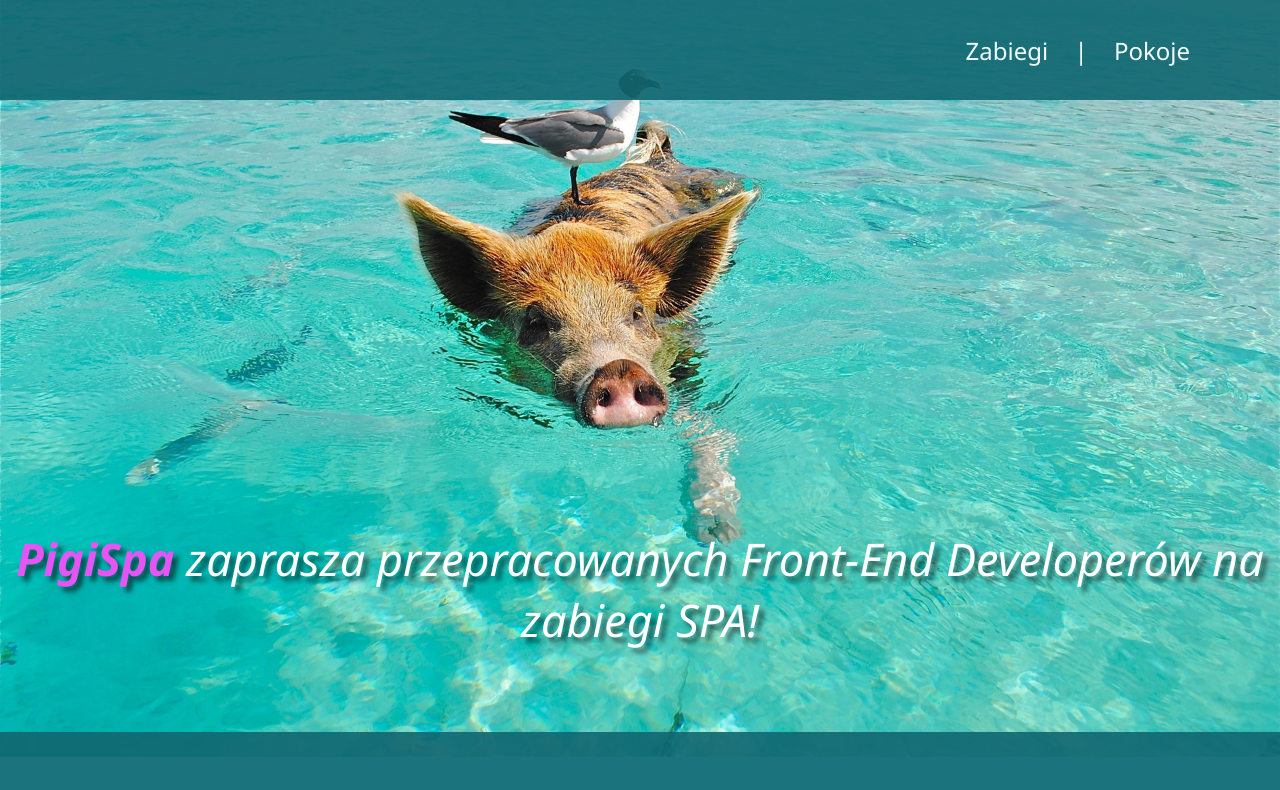
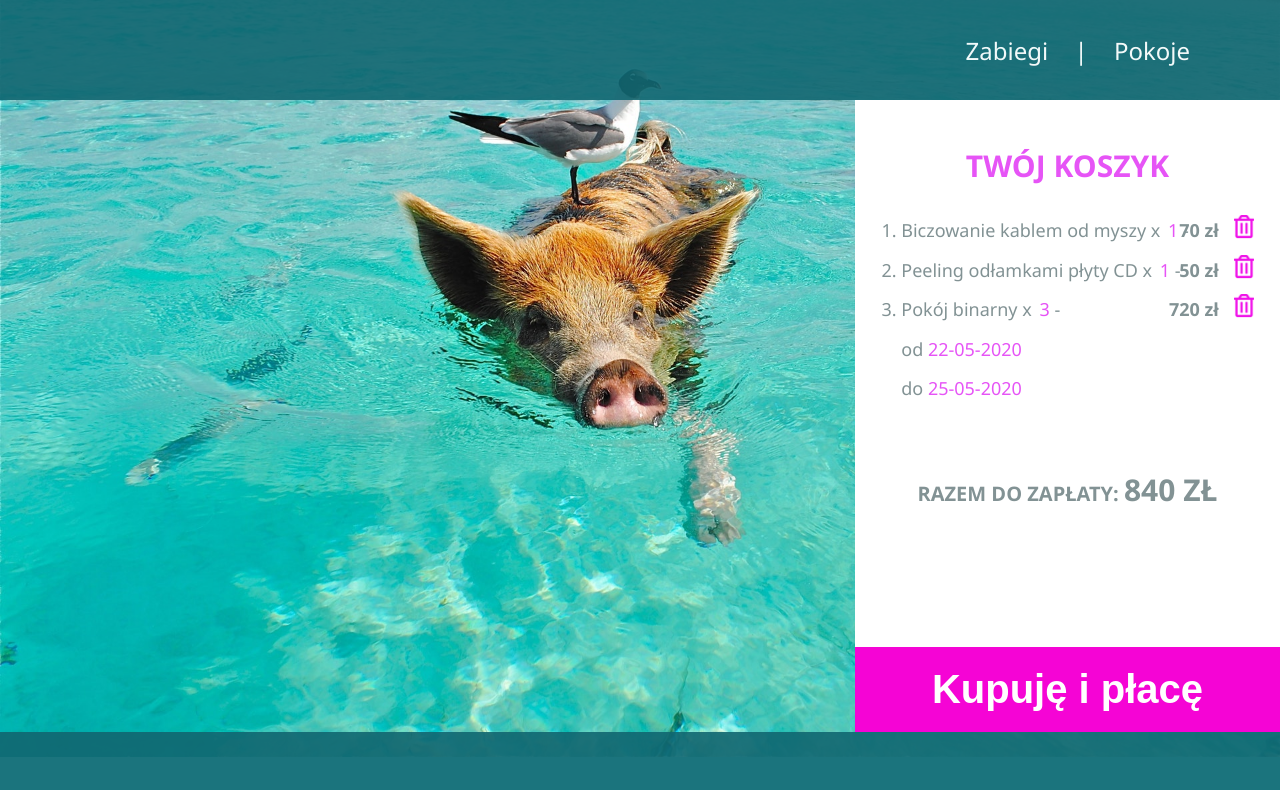
Before and after one commit to hajczek/PigiSpa, a website built with Parcel: page index.html in a window 1280 px wide. Built offline with nearby package versions, Linux system fonts and the light colour scheme.

Commit message:
Added function for button in basket

```diff
--- a/index.html
+++ b/index.html
@@ -30,9 +30,9 @@
     <section>
 
       <!-- WELCOME SLOGAN -->
-      <p class="slogan">
+      <!-- <p class="slogan">
         <span class="pink">PigiSpa</span> zaprasza przepracowanych Front-End Developerów na zabiegi SPA!
-      </p>
+      </p> -->
 
       <!-- REGISTRATION FORM -->
       <!-- <div class="registration-box">
@@ -89,12 +89,12 @@
       </div> -->
 
       <!-- BASKET BOX -->
-      <!-- <div class="basket-box">
-        <h2>TWÓJ KOSZYK</h2> -->
+      <div class="basket-box">
+        <h2>TWÓJ KOSZYK</h2>
         <!-- <p id="slogan-basket">Załaduj coś do koszyka!</p> -->
 
         <!-- BASKET CONTENT -->
-      <!-- <div id="basket-content-box">
+        <div id="basket-content-box">
           <ol>
             <li id="poz_1">Biczowanie kablem od myszy x <span class="quant">1</span> - <span class="price">70
                 zł</span>
@@ -112,7 +112,7 @@
           <p class="summary-text">Razem do zapłaty: <span id="all-cost">840 zł</span></p>
 
           <button id="pay">Kupuję i płacę</button>
-        </div> -->
+        </div>
 
         <!-- BASKET CONTENT AFTER PAYMANT -->
         <!-- <div id="basket-bought-content-box">
```
Also changed, not shown: src/it-spa.js (+14 -0 lines), dist/bundle.js, dist/index.html, 3 other files. Lines whose indentation alone changed are shown as unchanged.
